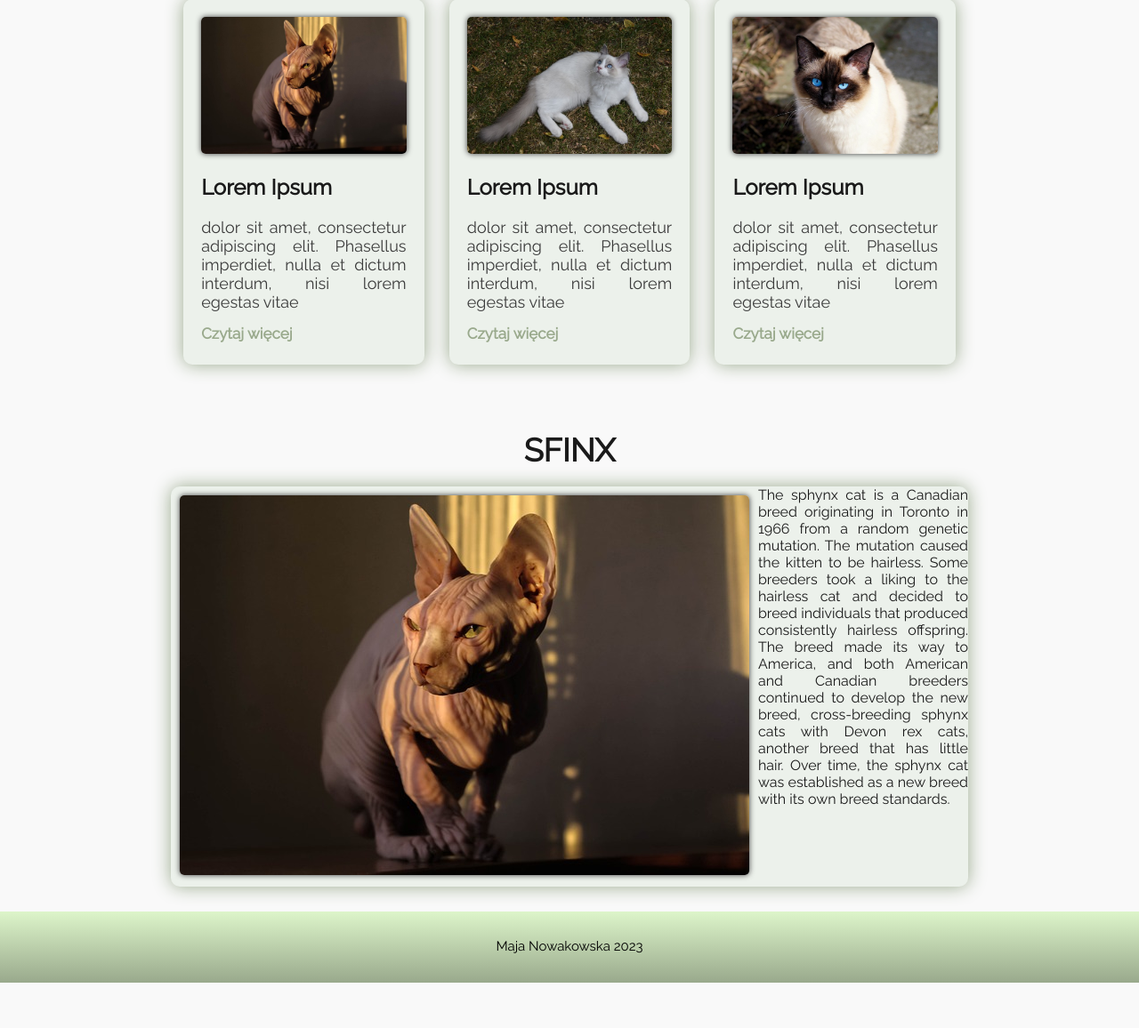
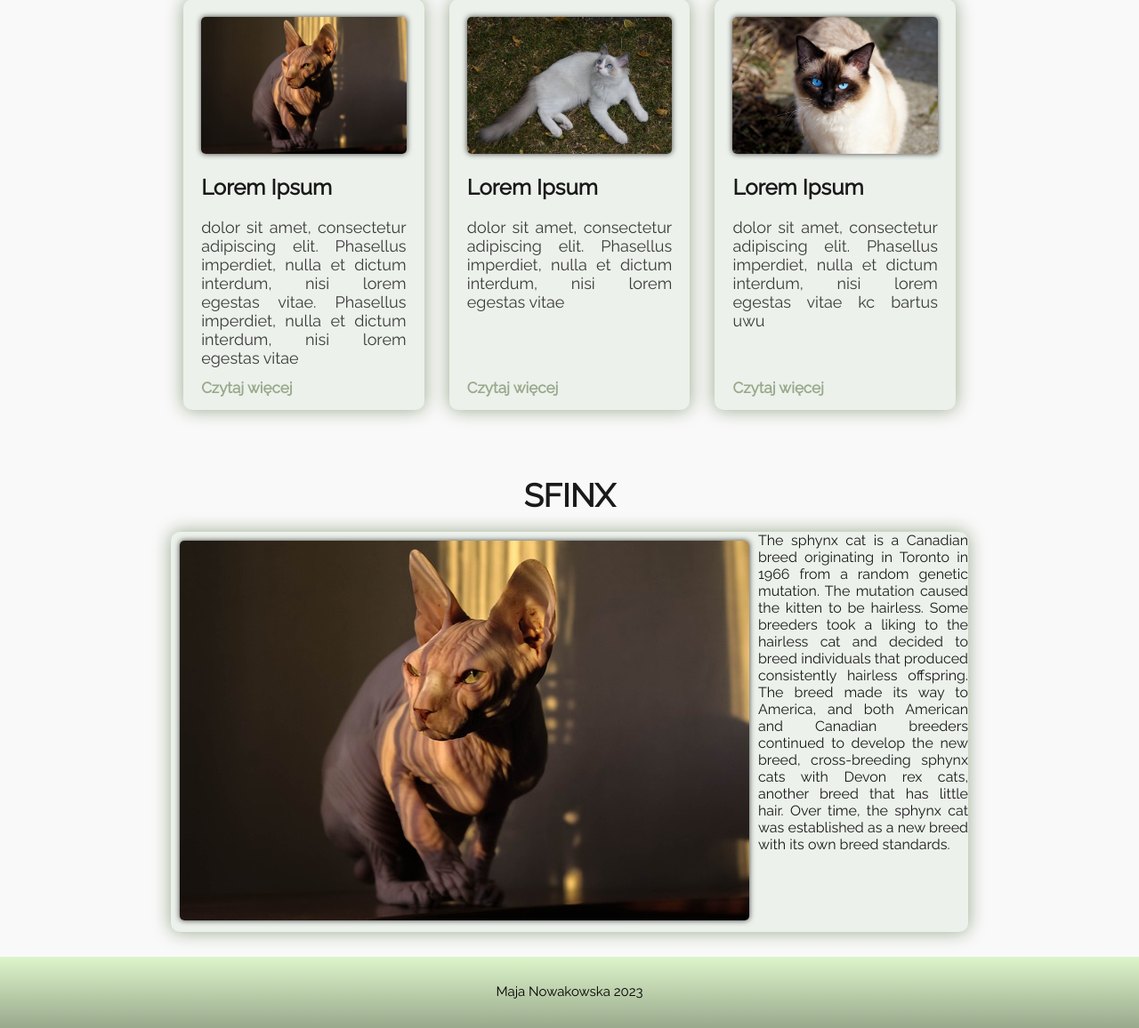
Before and after one commit to Liccv/liccv.github.io, a Django app: page / in a window 1280 px wide. Shown: the part 154-1310 px from the top of the page at 89% size. Before the commit the page ends 1259 px from the top, so only its background shows below. Run offline with Django 4.2, Linux system fonts and the light colour scheme.

Commit message:
poprawiono wyświetlanie kart przy różnych długościach tekstu

```diff
--- a/django-project/cats/static/style.css
+++ b/django-project/cats/static/style.css
@@ -70,10 +70,12 @@ section h1 {
 
 .card p {
   color: var(--gray);
-  margin-bottom: 10px;
+  padding-bottom: 10px;
 }
 
 .card button {
+  position: absolute;
+  bottom: 10px;
   border: none;
   font-size: 17px;
   font-family: Raleway;
@@ -90,11 +92,11 @@ section h1 {
 }
 
 .cat_card{
+  position:relative;
     width: 18vw;
     max-width: 500px;
     margin: 40px auto 0px auto;
     padding: 20px;
-    height: fit-content;
 }
 
 .cat_card img {
--- a/django-project/cats/templates/index.html
+++ b/django-project/cats/templates/index.html
@@ -19,6 +19,7 @@
           <h2>Lorem Ipsum</h2>
           <p>
             dolor sit amet, consectetur adipiscing elit. Phasellus imperdiet,
+            nulla et dictum interdum, nisi lorem egestas vitae. Phasellus imperdiet,
             nulla et dictum interdum, nisi lorem egestas vitae
           </p>
           <button onclick="readMore1()" id="read-more1">Czytaj więcej</button>
@@ -37,7 +38,7 @@
           <h2>Lorem Ipsum</h2>
           <p>
             dolor sit amet, consectetur adipiscing elit. Phasellus imperdiet,
-            nulla et dictum interdum, nisi lorem egestas vitae
+            nulla et dictum interdum, nisi lorem egestas vitae kc bartus uwu
           </p>
           <button onclick="readMore3()" id="read-more3">Czytaj więcej</button>
         </div>
```
